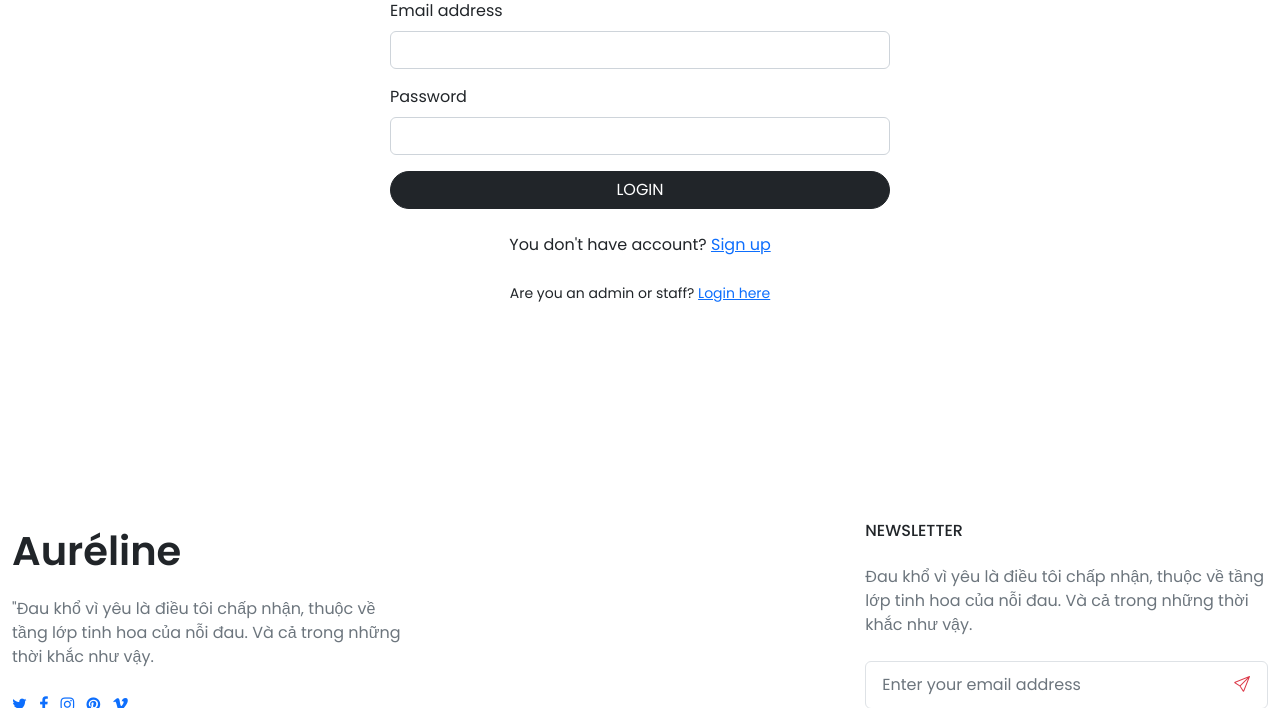
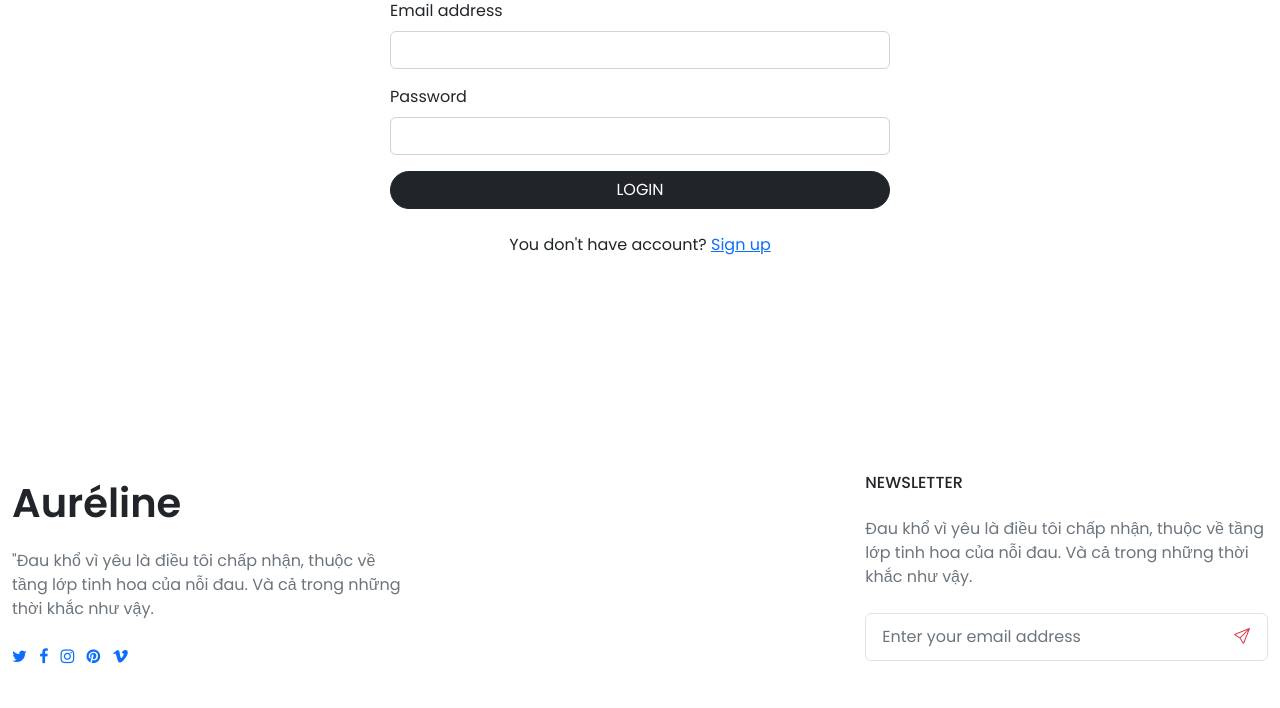
Before and after one commit to Dino1212005/PTTKHT, a PHP site: page /da1/index.php?act=login in a window 1280 px wide. Shown: the part 177-885 px from the top of the page. Run offline with PHP 8.4, Linux system fonts and the light colour scheme; some libraries are stand-ins or nearby versions.

Commit message:
feat(KaiST) : Hoàn thành đồ án:))

```diff
--- a/PHP_Ecommerce-main/src/resources/view/account/login.php
+++ b/PHP_Ecommerce-main/src/resources/view/account/login.php
@@ -20,7 +20,8 @@ if (isset($_POST['login'])) {
             header("Location:index.php?act=home");
             exit();
         } else {
-            $loginMess = "This account is an admin or staff account. Please <a href='Admin/admin_login.php'>login here</a> instead.";
+            // Nếu là admin hoặc nhân viên, báo lỗi đăng nhập sai
+            $loginMess = "Incorrect email address or password!";
         }
     } else {
         $loginMess = "Incorrect email address or password!";
@@ -47,5 +48,4 @@ if (isset($_POST['login'])) {
         <button type="submit" class="btn btn-dark w-100 text-uppercase" name="login">Login</button>
     </form>
     <p class="mt-4">You don't have account? <a href="index.php?act=register">Sign up</a></p>
-    <p class="mt-2"><small>Are you an admin or staff? <a href="Admin/admin_login.php">Login here</a></small></p>
 </div>
```
Also changed, not shown: PHP_Ecommerce-main/README.md, PHP_Ecommerce-main/src/Admin/README.md.
